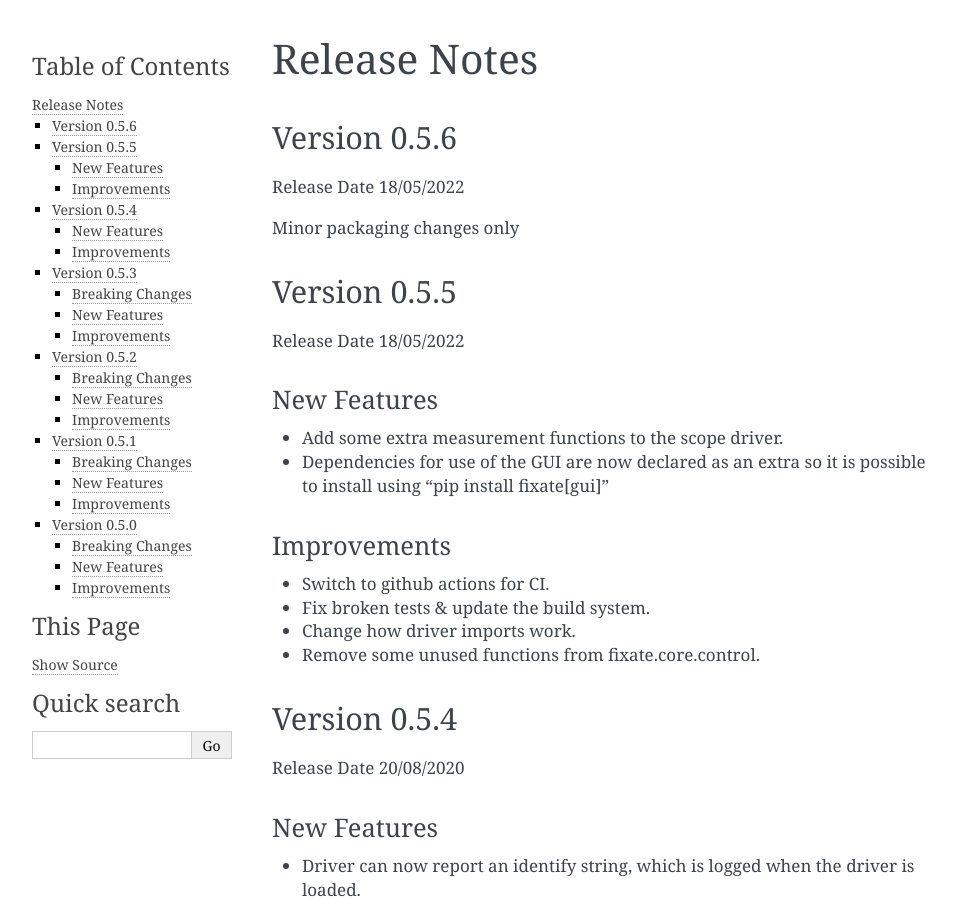
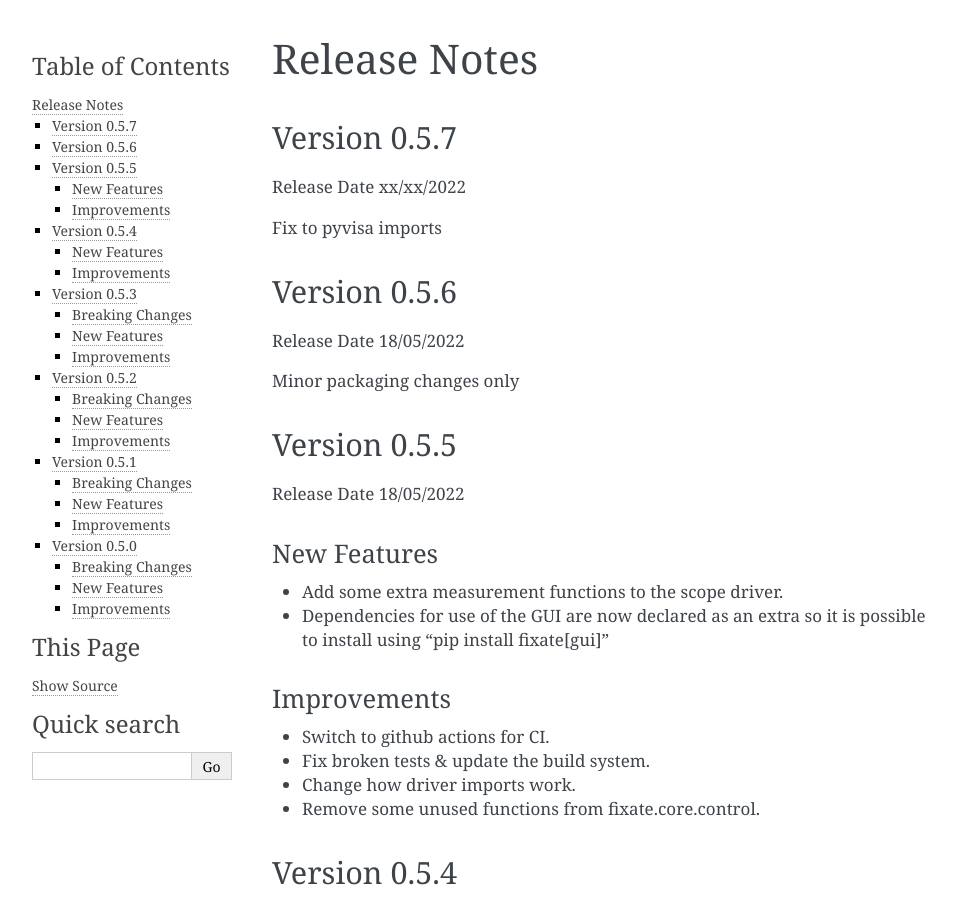
Before and after one commit to PyFixate/Fixate, a Sphinx documentation site: the page built from docs/source/release-notes.rst, in a window 1280 px wide and 900 px high. Shown: the whole window, without its empty margins (148-1104 px from the left). Built offline with Sphinx 7.4.7, drawn with Linux system fonts in a browser that asks for light colours.

Commit message:
update version and release notes
Update version and release notes

```diff
--- a/docs/source/release-notes.rst
+++ b/docs/source/release-notes.rst
@@ -1,6 +1,13 @@
 ==================================
 Release Notes
 ==================================
+*************
+Version 0.5.7
+*************
+Release Date xx/xx/2022
+
+Fix to pyvisa imports
+
 *************
 Version 0.5.6
 *************
--- a/src/fixate/__init__.py
+++ b/src/fixate/__init__.py
@@ -1 +1 @@
-__version__ = "0.5.6"
+__version__ = "0.5.7"
```
